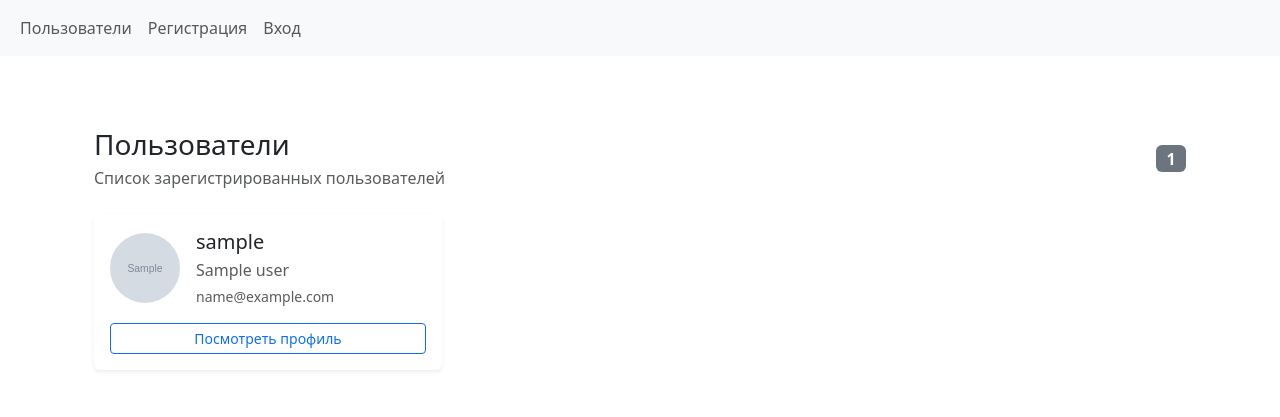
After one commit to examplesOfWorks/messenger, a FastAPI app: template templates/users/users.html in a window 1280 px wide. The commit adds this page. Shown: the top 417 px of the page. Run offline with FastAPI, Linux system fonts and the light colour scheme; the template is opened without the code that fills it: most values are stand-ins (such as "Sample title", 1, 10 or a date in 2020); grey boxes marked "Sample" are stand-in pictures; parts of the project's set-up code (start-up, migrations or seed data) failed here and were passed over.

Commit message:
feat: веб-версия получения списка пользователей

```diff
--- a/templates/base.html
+++ b/templates/base.html
@@ -23,6 +23,9 @@
           </button>
           <div class="collapse navbar-collapse" id="navbarSupportedContent">
             <ul class="navbar-nav me-auto mb-2 mb-lg-0">
+              <li class="nav-item">
+                <a class="nav-link" href="/users/users-list">Пользователи</a>
+              </li>
               {% if current_user %}
               <li class="nav-item">
                 <a class="nav-link" href="/users/logout">Выход</a>
--- /dev/null
+++ b/templates/users/users.html
@@ -0,0 +1,136 @@
+{% extends "base.html" %}
+
+{% block title %}
+    Пользователи
+{% endblock %}
+
+{% block content %}
+
+<div class="container py-5">
+
+    <!-- Заголовок -->
+    <div class="d-flex justify-content-between align-items-center mb-4">
+        <div>
+            <h1 class="h3 mb-1">Пользователи</h1>
+            <p class="text-muted mb-0">
+                Список зарегистрированных пользователей
+            </p>
+        </div>
+
+        <span class="badge bg-secondary fs-6">
+            {{ users|length }}
+        </span>
+    </div>
+
+
+    <!-- Список пользователей -->
+    {% if users %}
+
+        <div class="row g-4">
+
+            {% for user in users %}
+
+                <div class="col-12 col-md-6 col-lg-4">
+
+                    <div class="card h-100 shadow-sm border-0">
+
+                        <div class="card-body">
+
+                            <div class="d-flex align-items-center">
+
+                                <!-- Фото профиля -->
+                                {% if user.photo %}
+
+                                    <img
+                                        src="/media/users/{{ user.id }}/{{ user.photo }}"
+                                        alt="Фото {{ user.username }}"
+                                        class="rounded-circle me-3 flex-shrink-0"
+                                        width="70"
+                                        height="70"
+                                        style="object-fit: cover;"
+                                    >
+
+                                {% else %}
+
+                                    <div
+                                        class="rounded-circle bg-secondary text-white
+                                               d-flex align-items-center justify-content-center
+                                               me-3 flex-shrink-0"
+                                        style="width: 70px; height: 70px; font-size: 1.5rem;"
+                                    >
+                                        {{ user.username[0]|upper }}
+                                    </div>
+
+                                {% endif %}
+
+
+                                <!-- Информация -->
+                                <div class="overflow-hidden">
+
+                                    <h5 class="card-title mb-1 text-truncate">
+                                        {{ user.username }}
+                                    </h5>
+
+                                    {% if user.name %}
+
+                                        <p class="card-text text-muted mb-1 text-truncate">
+                                            {{ user.name }}
+                                        </p>
+
+                                    {% endif %}
+
+                                    <p class="card-text small text-muted text-truncate mb-0">
+                                        {{ user.email }}
+                                    </p>
+
+                                </div>
+
+                            </div>
+
+                        </div>
+
+
+                        <!-- Нижняя часть карточки -->
+                        <div class="card-footer bg-transparent border-0 pt-0 pb-3 px-3">
+
+                            <a
+                                href="/users/{{ user.id }}"
+                                class="btn btn-outline-primary btn-sm w-100"
+                            >
+                                Посмотреть профиль
+                            </a>
+
+                        </div>
+
+                    </div>
+
+                </div>
+
+            {% endfor %}
+
+        </div>
+
+    {% else %}
+
+        <!-- Если пользователей нет -->
+        <div class="card border-0 shadow-sm">
+
+            <div class="card-body text-center py-5">
+
+                <h4 class="mb-2">
+                    Пользователей пока нет
+                </h4>
+
+                <p class="text-muted mb-0">
+                    Зарегистрированных пользователей ещё нет.
+                </p>
+
+            </div>
+
+        </div>
+
+    {% endif %}
+
+</div>
+
+{% endblock %}
```
Also changed, not shown: app/routers/web/users.py (+20 -0 lines).
